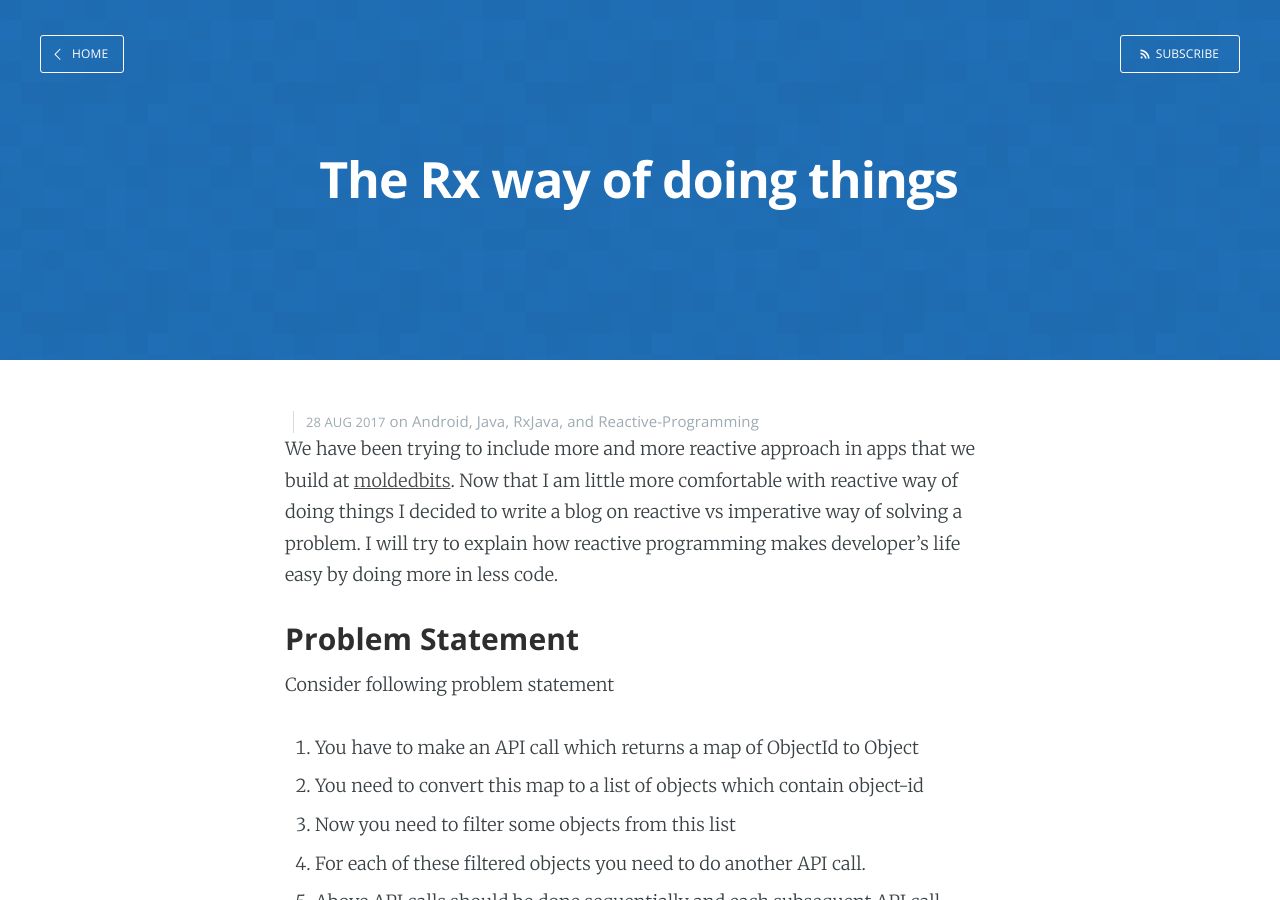
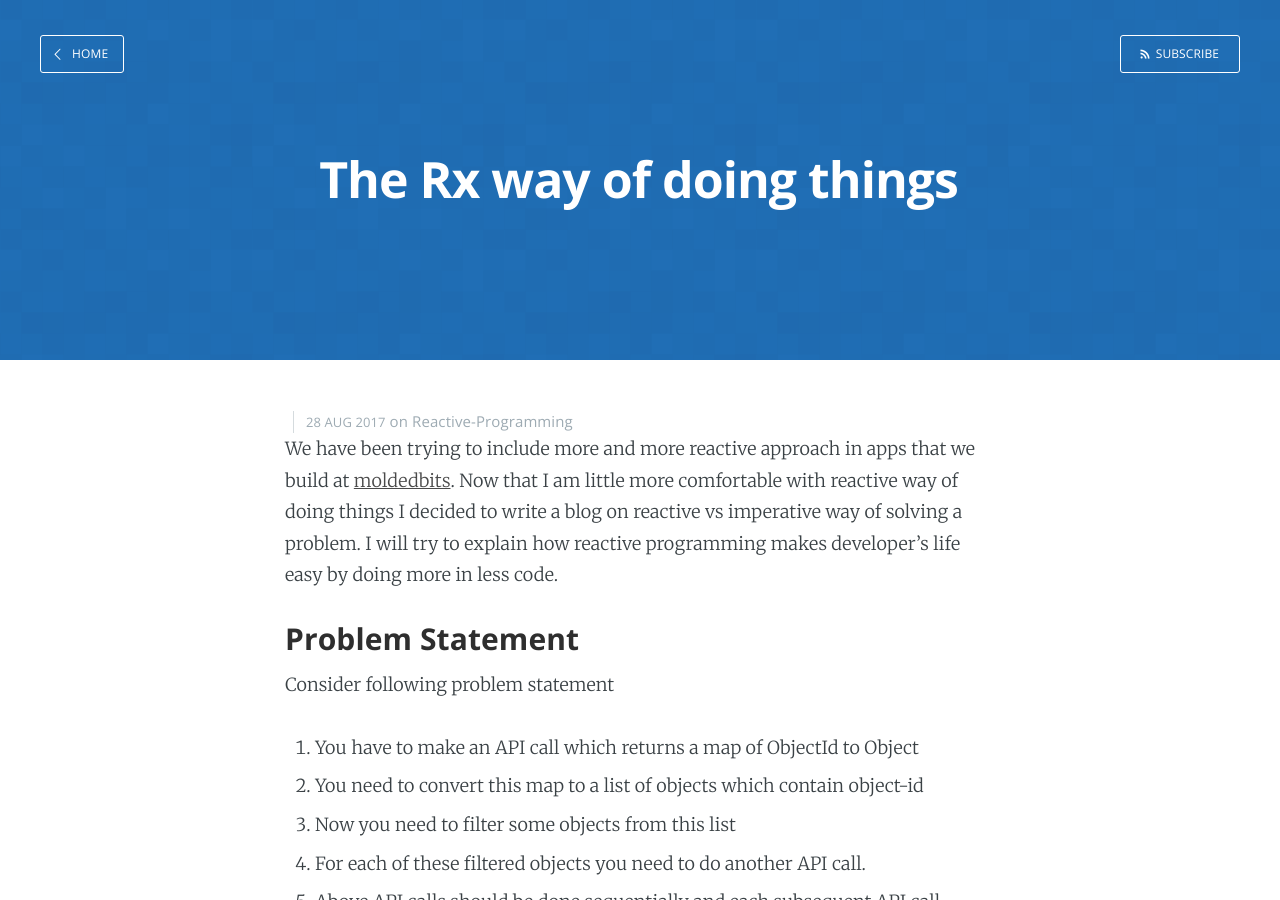
Before and after one commit to moldedbits/moldedbits.github.io, a Jekyll site: the page built from _posts/2017-08-28-the-rx-way.md, in a window 1280 px wide and 900 px high. Built offline with Jekyll 4.4.1, drawn with Linux system fonts in a browser that asks for light colours; comment, search, counter and statistics services are not loaded.

Commit message:
+ reduced categories to one.

```diff
--- a/_posts/2017-08-28-the-rx-way.md
+++ b/_posts/2017-08-28-the-rx-way.md
@@ -3,7 +3,7 @@ layout: post
 title:  "The Rx way of doing things"
 date:   2017-08-28 8:00:00
 author: abhishek
-categories: Android Java RxJava Reactive-Programming
+categories: Reactive-Programming
 ---
 We have been trying to include more and more reactive approach in apps that we build at [moldedbits](http:///www.moldedbits.com). Now that I am little more  comfortable with reactive way of doing things I decided to write a blog on reactive vs imperative way of solving a problem. I will try to explain how reactive programming makes developer's life easy by doing more in less code.
 
```
